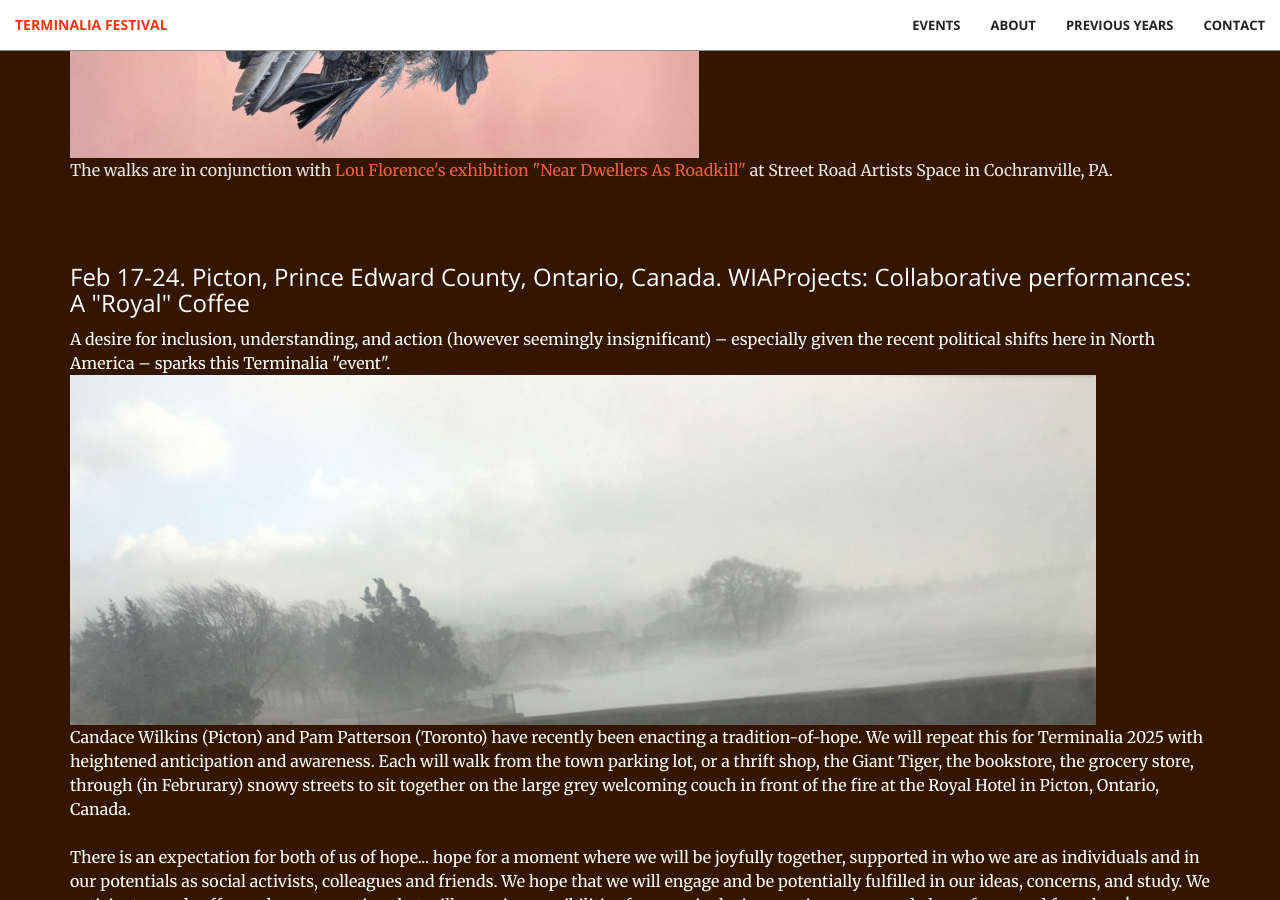
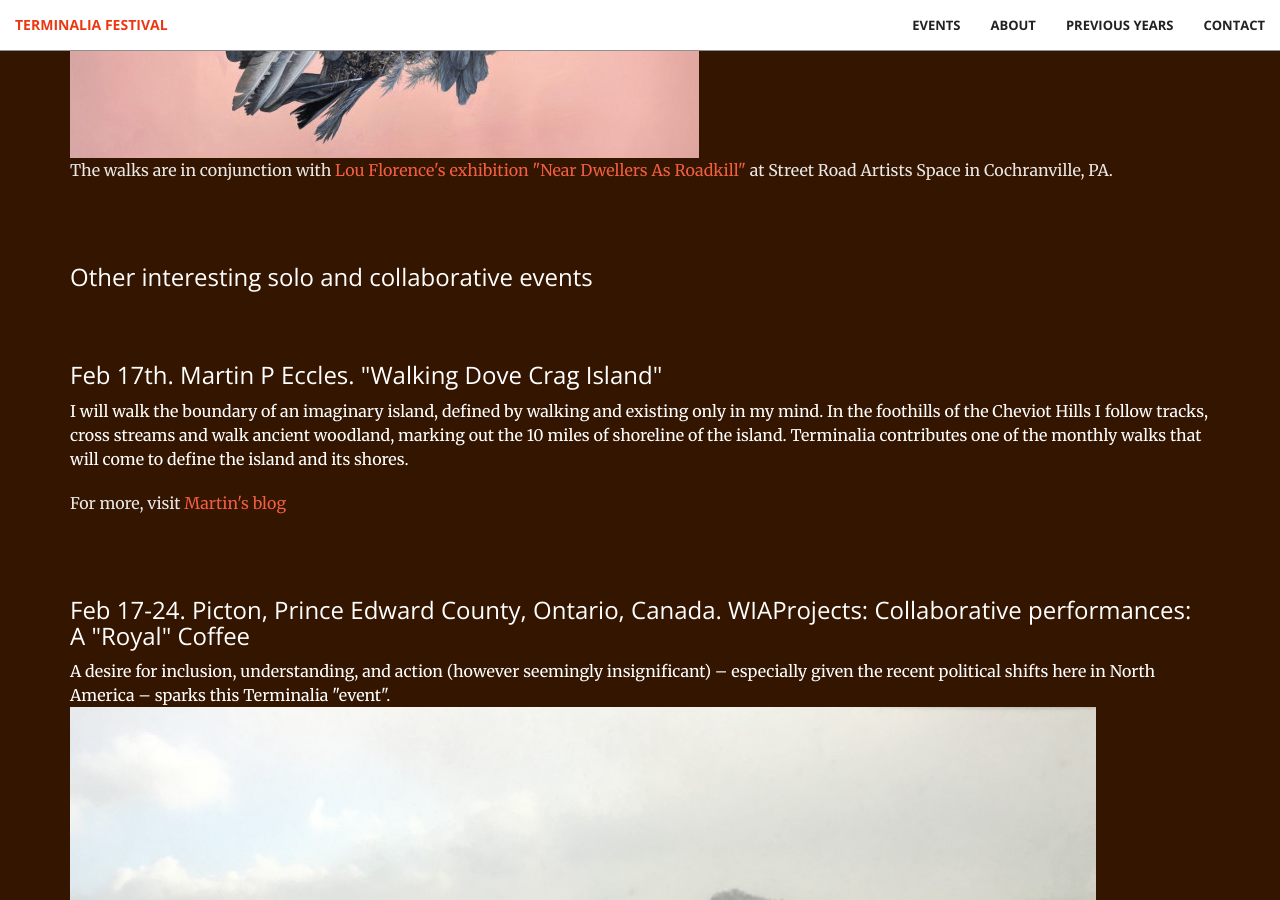
Before and after one commit to timwaters/terminalia, a Jekyll site: the page built from index.html, in a window 1280 px wide and 900 px high, scrolled down 10344 px. Built offline with Jekyll 4.4.1, drawn with Linux system fonts in a browser that asks for light colours.

Commit message:
add martin walk

```diff
--- a/_includes/events.html
+++ b/_includes/events.html
@@ -314,6 +314,29 @@
         </div>
 
 
+
+
+        <div class="col-lg-12 col-lg-offset-0 text-left event">
+
+          <h3> Other interesting solo and collaborative events</h3>
+
+        </div>
+
+
+        <div class="col-lg-12 col-lg-offset-0 text-left event">
+
+          <h3>Feb 17th. Martin P Eccles. "Walking Dove Crag Island" </h3>
+
+
+          <p class="text">
+            I will walk the boundary of an imaginary island, defined by walking and existing only in my mind. In the foothills of the Cheviot Hills I follow tracks, cross streams and walk ancient woodland, marking out the 10 miles of shoreline of the island. Terminalia contributes one of the monthly walks that will come to define the island and its shores.
+          </p>
+          <p class="text-faded">
+            For more, visit <a href="https://martinpeccles.com/">Martin's blog</a>
+          </p>
+        </div>
+
+
         <div class="col-lg-12 col-lg-offset-0 text-left event">
 
           <h3>Feb 17-24. Picton, Prince Edward County, Ontario, Canada. WIAProjects: Collaborative performances: A "Royal" Coffee </h3>
```
